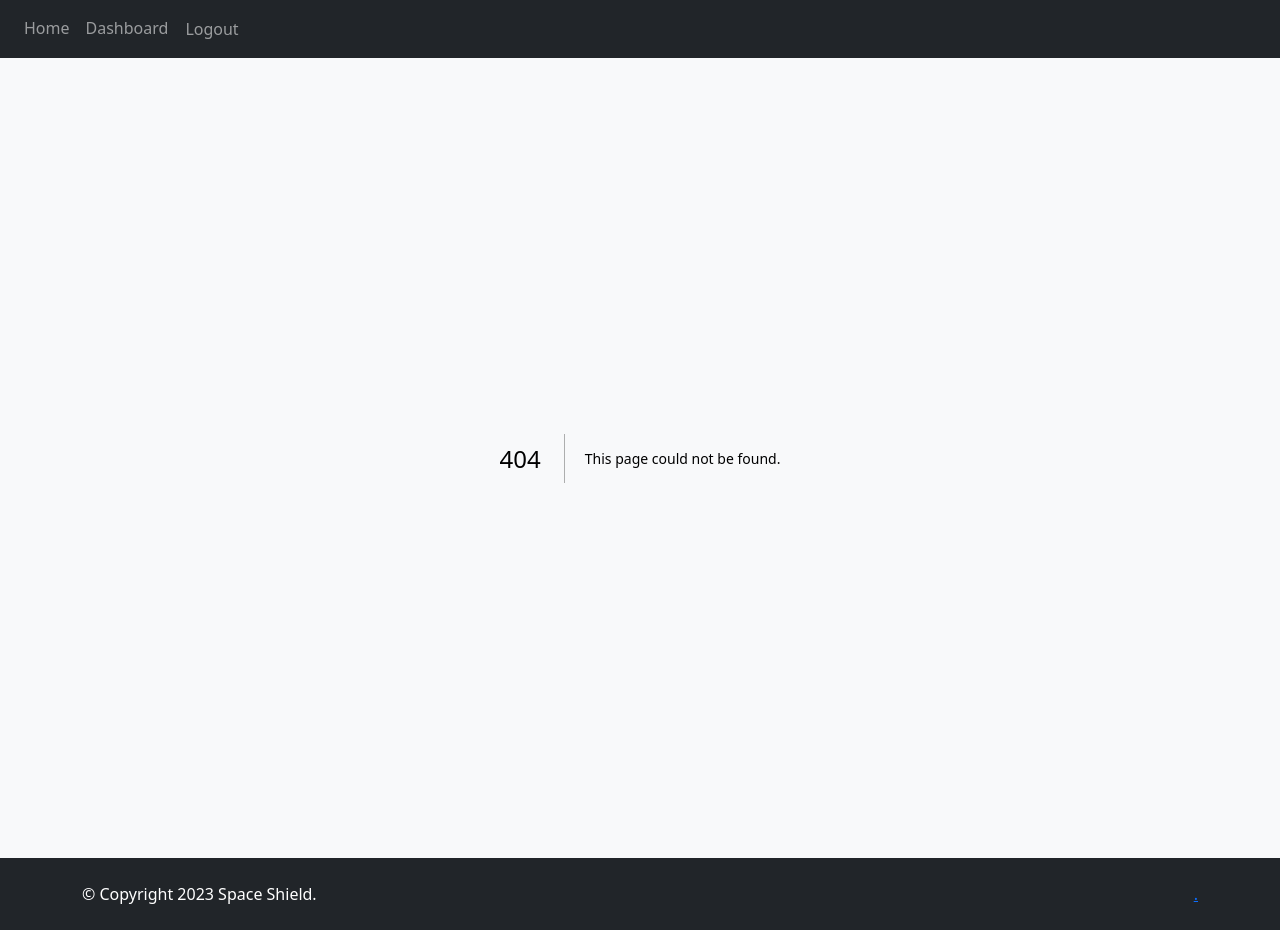
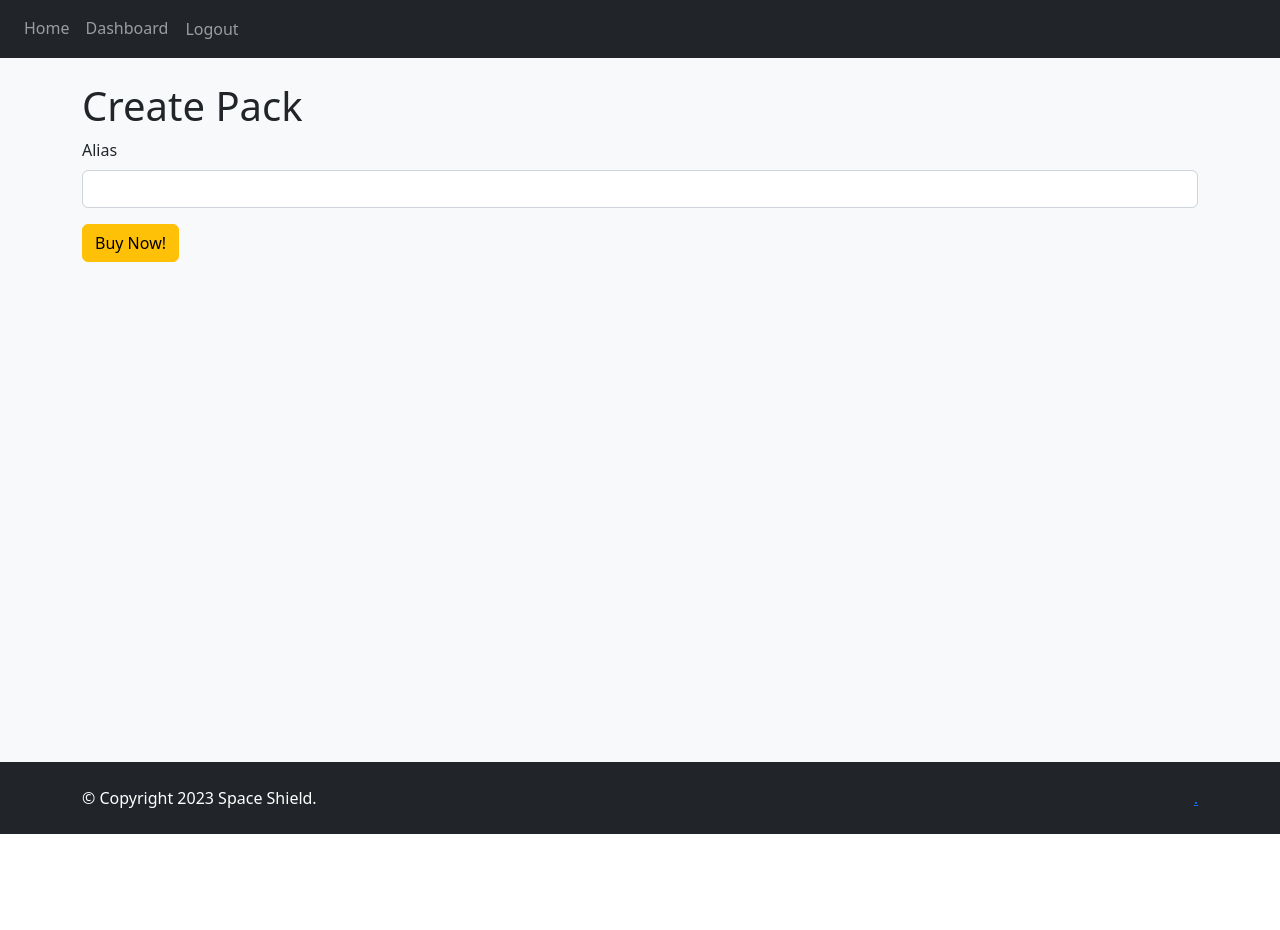
Before and after one commit to jbarrera094/Space-Shield, a Next.js app: page /packs/add/1 in a window 1280 px wide. Before the commit this address had no page. After the commit the page ends 834 px from the top, so only its background shows below. Built offline with nearby package versions, Linux system fonts and the light colour scheme; sample sign-in values are in the browser's storage.

Commit message:
bug update license on user name

```diff
--- a/components/licenses/AddEdit.jsx
+++ b/components/licenses/AddEdit.jsx
@@ -61,7 +61,7 @@ function AddEdit(props) {
         <form onSubmit={handleSubmit(onSubmit)}>
             <div className="row">
                 <div className="mb-3 col">
-                    <label className="form-label" for="user">User Name</label>
+                    <label className="form-label" htmlFor="user">User Name</label>
                     <div className="input-group mb-3">
                         <span className="input-group-text" id="basic-addon3">{pack.alias}_</span>
                         <input type="text" name="user" {...register('user')}  className={`form-control ${errors.user ? 'is-invalid' : ''}`} aria-describedby="basic-addon3" />
--- a/components/packs/AddEdit.jsx
+++ b/components/packs/AddEdit.jsx
@@ -10,6 +10,7 @@ export { AddEdit };
 
 function AddEdit(props) {
     const pack = props?.pack;
+    const typePack = props?.typePack;
     const router = useRouter();
 
     // form validation rules
@@ -30,11 +31,6 @@ function AddEdit(props) {
             if (pack) {
                 await packService.update(pack.id_pack, data);
                 message = 'Pack updated';
-            } else {
-                data['id_user'] = userService.userValue?.id_user;
-                data['id_pack'] = pack.id_pack;
-                await packService.register(data);
-                message = 'License added';
             }
 
             // redirect to user list with success message
@@ -46,11 +42,48 @@ function AddEdit(props) {
         }
     }
 
+    async function onCreate(data) {
+        try {
+            // create or update user based on user prop
+            let message;
+            data['id_user'] = userService.userValue?.id_user;
+            data['typePack'] = typePack;
+            await packService.register(data);
+            message = 'License added';
+
+            // redirect to user list with success message
+            router.push('/dashboard');
+            alertService.success(message, true);
+        } catch (error) {
+            alertService.error(error);
+            console.error(error);
+        }
+    }
+
+    if(typePack){
+        return (
+            <form onSubmit={handleSubmit(onCreate)}>
+                <div className="row">
+                    <div className="mb-3 col">
+                        <label className="form-label" htmlFor="alias">Alias</label>
+                        <input type="text" name="alias" {...register('alias')}  className={`form-control ${errors.alias ? 'is-invalid' : ''}`} aria-describedby="basic-addon3" />
+                        <div className="invalid-feedback">{errors.alias?.message}</div>
+                    </div>
+                </div>
+                <div className="mb-3">
+                    <button type="submit" disabled={formState.isSubmitting} className="btn btn-warning me-2">
+                        {formState.isSubmitting && <span className="spinner-border spinner-border-sm me-1"></span>}
+                        Buy Now!
+                    </button>
+                </div>
+            </form>
+        );
+    }else{
         return (
             <form onSubmit={handleSubmit(onSubmit)}>
                 <div className="row">
                     <div className="mb-3 col">
-                    <label className="form-label" for="alias">Alias</label>
+                        <label className="form-label" htmlFor="alias">Alias</label>
                         <input type="text" name="alias" {...register('alias')}  className={`form-control ${errors.alias ? 'is-invalid' : ''}`} aria-describedby="basic-addon3" />
                         <div className="invalid-feedback">{errors.alias?.message}</div>
                     </div>
@@ -66,3 +99,4 @@ function AddEdit(props) {
             </form>
         );
     }
+}
--- a/helpers/api/db.js
+++ b/helpers/api/db.js
@@ -59,7 +59,7 @@ function packModel(sequelize) {
     const attributes = {
         id_pack: { type: DataTypes.BIGINT, allowNull: false, autoIncrement: true, primaryKey: true },
         id_user: { type: DataTypes.BIGINT, allowNull: false},
-        alias: { type: DataTypes.STRING, allowNull: false, unique: true },
+        alias: { type: DataTypes.STRING, allowNull: false },
         paid: { type: DataTypes.BOOLEAN, allowNull: true, defaultValue: false },
         licenses_available: { type: DataTypes.INTEGER, allowNull: false, defaultValue: 1 },
         expiration_date: { type: DataTypes.DATE, allowNull: false, defaultValue: (new Date())},
--- a/helpers/api/packs-repo.js
+++ b/helpers/api/packs-repo.js
@@ -12,7 +12,7 @@ export const PacksRepo = {
 };
 
 async function getAll(params) {
-    return await db.Pack.findAll({ where: { id_user: params.id_user } });
+    return await db.Pack.findAll({ where: { id_user: params.id_user, paid: true } });
 }
 
 async function getById(id) {
@@ -21,11 +21,14 @@ async function getById(id) {
 
 async function create(params) {
     // Validar  si ese mismo nombre de usuario ya existe en las licencias del administrador
-    if (await db.Pack.findByPk(params.id_pack)) {
+    if (await db.Pack.findOne({ where: { alias: params.alias } })) {
         throw 'pack "' + params.alias + '" is already taken';
     }
 
     const pack = new db.Pack(params);
+
+    // Update licenses available
+    pack.licenses_available = params.typePack == 1 ? 1 : 5;
 
     // save license
     await pack.save();
--- a/pages/licenses/edit/[id].jsx
+++ b/pages/licenses/edit/[id].jsx
@@ -19,9 +19,8 @@ function Edit() {
         // fetch user and set default form values if in edit mode
         licenseService.getById(id)
             .then(x => {
+                x.user = x.user.split("_")[1];
                 setLicense(x);
-
-
 
                 packService.getById(x.id_pack)
                 .then(x => setPack(x))
--- /dev/null
+++ b/pages/packs/add/[id].jsx
@@ -0,0 +1,27 @@
+import { useState, useEffect } from 'react';
+import { useRouter } from 'next/router';
+
+import { Layout, AddEdit } from 'components/packs';
+import { Spinner } from 'components';
+import { alertService, packService } from 'services';
+
+export default Add;
+
+function Add() {
+    const router = useRouter();
+    const [ typePack, setTypePack ] = useState(0);
+
+    useEffect(() => {
+        const { id } = router.query;
+        if (!id) return;
+
+        setTypePack(id);
+    }, [router]);
+
+    return (
+        <Layout>
+            <h1>Create Pack</h1>
+            { typePack ? <AddEdit typePack={typePack} /> : <Spinner /> }
+        </Layout>
+    );
+}
```
Also changed, not shown: pages/dashboard.jsx (+21 -1 lines). Lines whose indentation alone changed are shown as unchanged.
